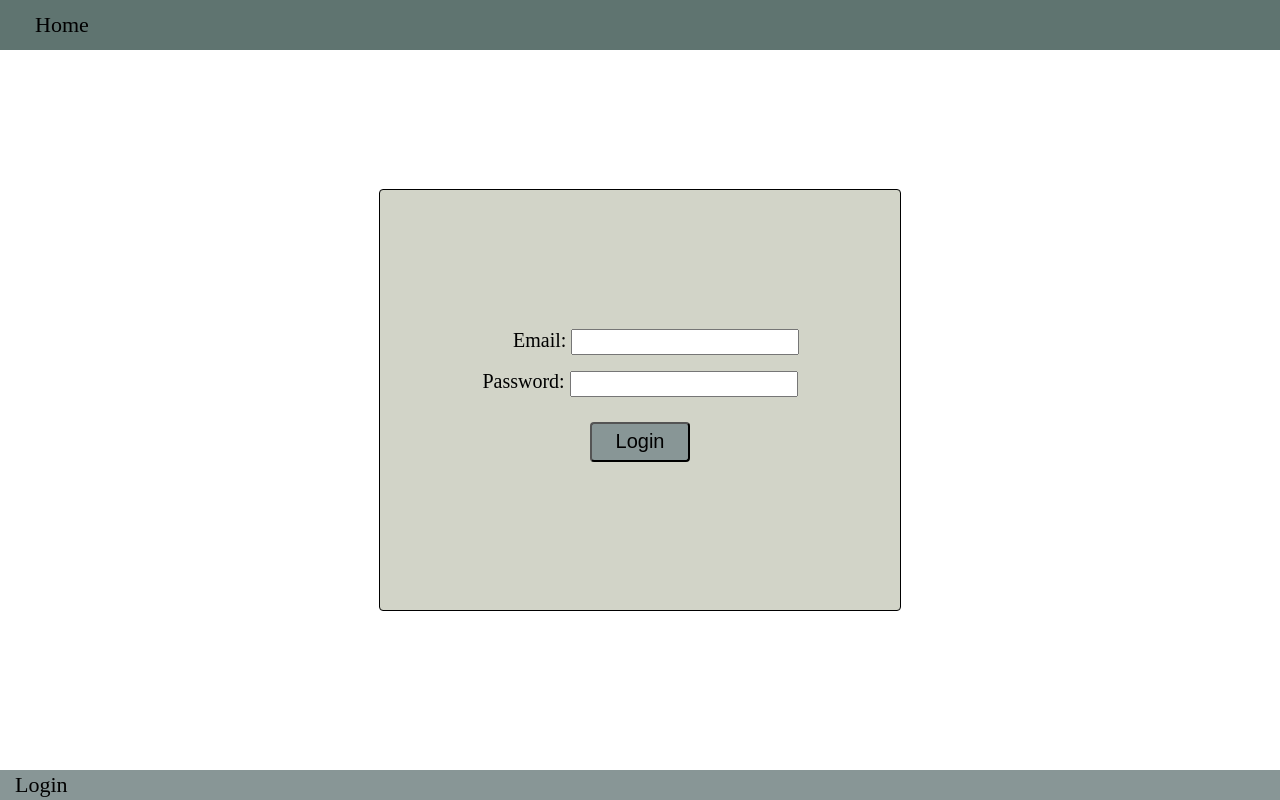
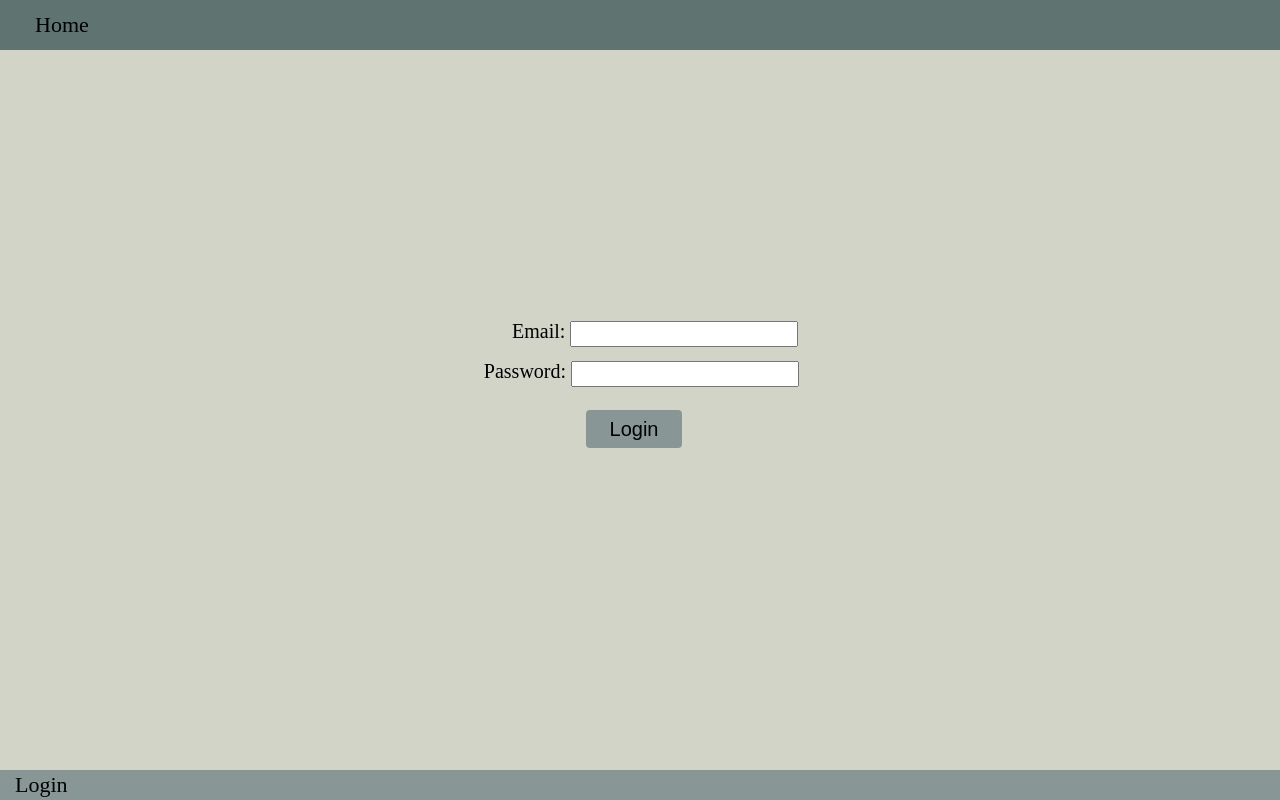
Before and after one commit to prashanthk02/shy-blog, a React (Create React App) app: page /login in a window 1280 px wide. Built offline with nearby package versions, Linux system fonts and the light colour scheme; no server answers.

Commit message:
change login page style

```diff
--- a/src/styles/adminLogin.scss
+++ b/src/styles/adminLogin.scss
@@ -1,15 +1,8 @@
 .loginForm {
-  border: 1px solid black;
+  // border: 1px solid black;
   background-color: #D2D4C8;
-  border-radius: 4px;
-  margin: auto;
-  padding: 10px;
-  width: 500px;
-  height: 400px;
-  position: absolute;
-  top: 50%;
-  left: 50%;
-  transform: translate(-50%, -50%);
+  width: 100%;
+  min-height: 100vh;
   display: flex;
   flex-direction: column;
   align-items: center;
@@ -27,16 +20,34 @@
 }
 
 .emailBox {
-  position: relative;
-  left: 3.25%;
+  position: fixed;
+  left: 40%;
+  top: 40%;
+}
+
+.pswdBox {
+  position: fixed;
+  left: 37.8%;
+  top: 45%;
 }
 
 .loginBtn {
   margin: 10px;
   padding: 5px;
   font-size: 20px;
-  height: 40px;
-  width: 100px;
+  height: 38px;
+  width: 96px;
   background-color: #889696;
+  border: none;
   border-radius: 4px;
+  cursor: pointer;
+  position: fixed;
+  left: 45%;
+  top: 50%;
+
+  &:hover {
+    height: 40px;
+    width: 100px;
+    border: 1px solid #5F7470;
+  }
 }
```
